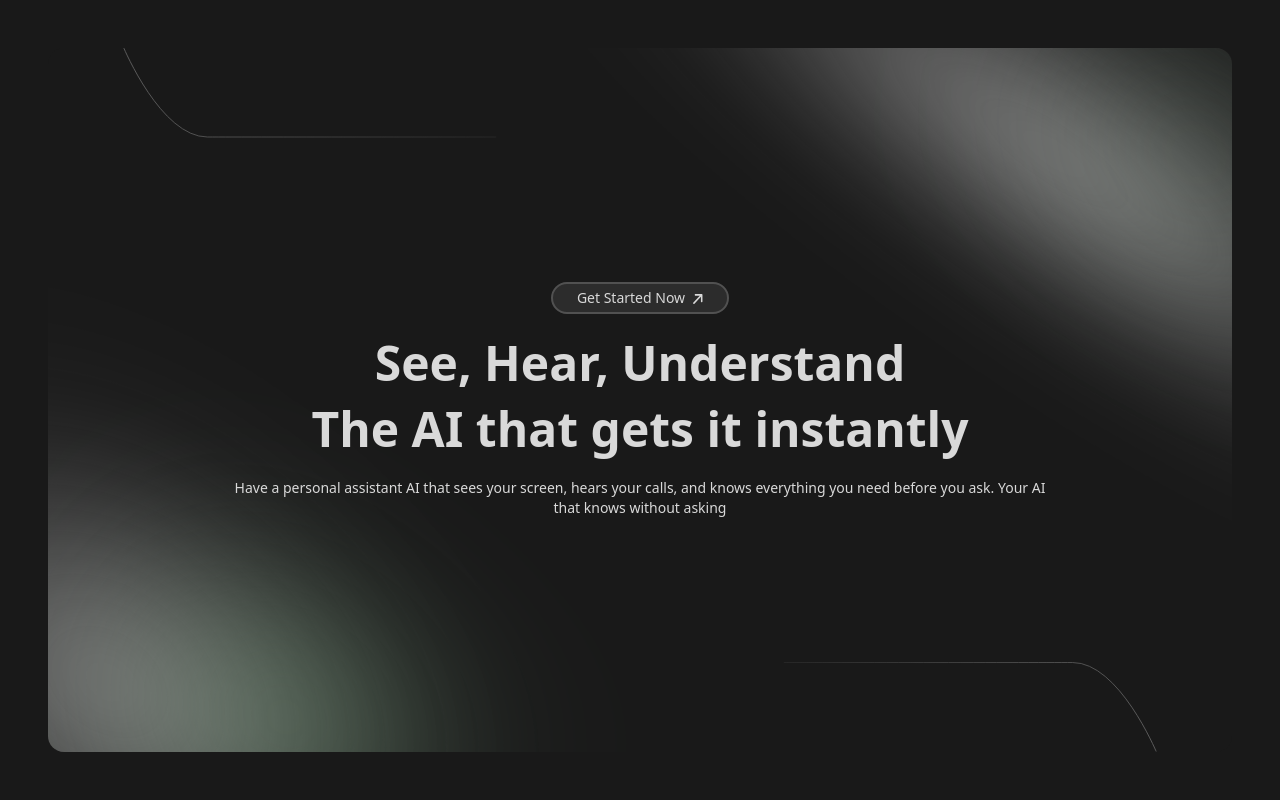
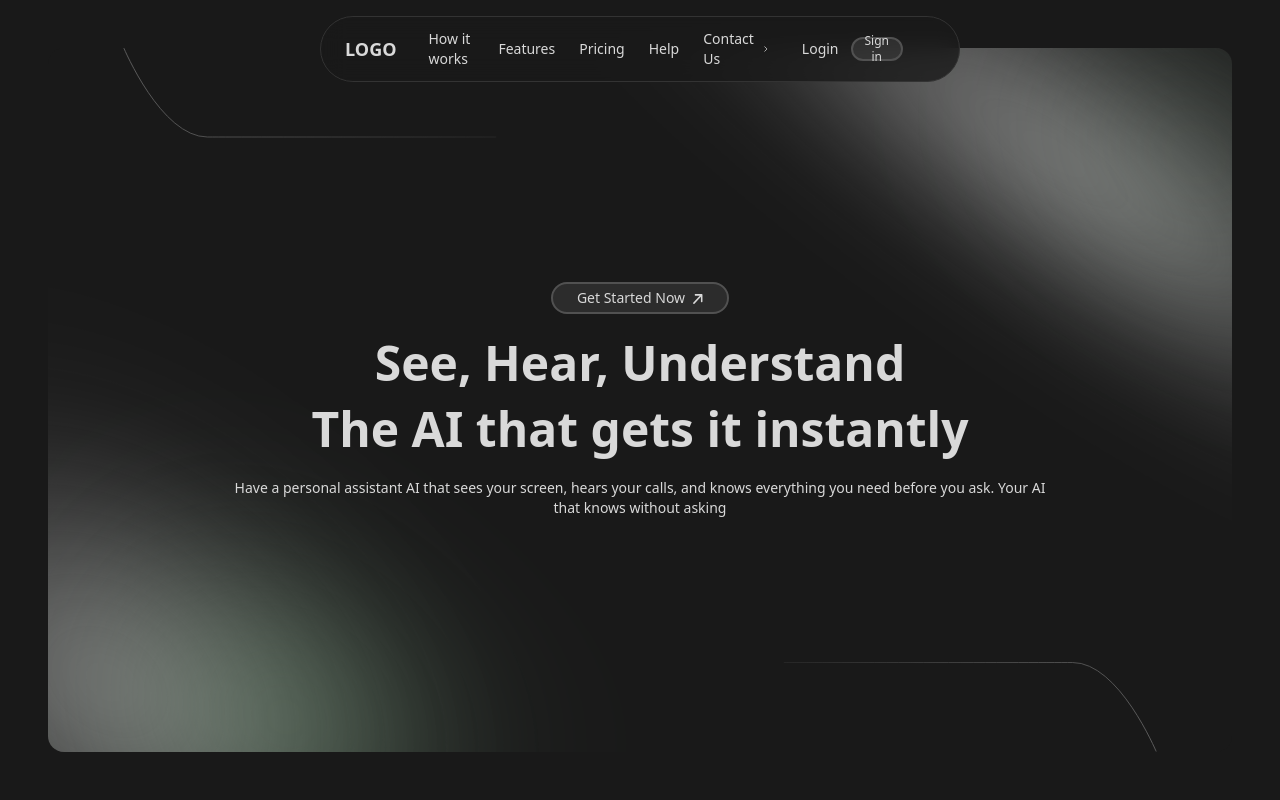
Before and after one commit to 71lols/paradigm-website, a Next.js app in the folder frontend/: page / in a window 1280 px wide. Shown: the top 800 px of the page. Built offline with nearby package versions, Linux system fonts and the light colour scheme.

Commit message:
temp navbar

```diff
--- a/frontend/src/app/page.tsx
+++ b/frontend/src/app/page.tsx
@@ -1,3 +1,4 @@
+import Navbar from "@/components/navbar";
 import Hero from "@/components/home/hero";
 import HowItWorks from "@/components/home/howItWorks";
 import Features from "@/components/home/features";
@@ -6,12 +7,15 @@ import Footer from "@/components/home/footer";
 
 export default function Home() {
   return (
-    <div className="bg-[#191919] w-full min-h-screen p-4 sm:p-6 md:p-8 lg:p-12">
+    <>
+      <Navbar />
+      <div className="bg-[#191919] w-full min-h-screen p-4 sm:p-6 md:p-8 lg:p-12 pt-20">
         <Hero />
         <HowItWorks />
         <Features />
         <CTA />
         <Footer />
       </div>
+    </>
   );
 }
--- /dev/null
+++ b/frontend/src/components/navbar.tsx
@@ -0,0 +1,86 @@
+'use client';
+
+import { useState, useEffect } from 'react';
+import Button from '@/components/UI/whiteButton';
+
+export default function Navbar() {
+  const [isVisible, setIsVisible] = useState(true);
+  const [lastScrollY, setLastScrollY] = useState(0);
+
+  useEffect(() => {
+    const handleScroll = () => {
+      const currentScrollY = window.scrollY;
+
+      // Show navbar when scrolling up, hide when scrolling down
+      if (currentScrollY < lastScrollY || currentScrollY < 100) {
+        setIsVisible(true);
+      } else {
+        setIsVisible(false);
+      }
+
+      setLastScrollY(currentScrollY);
+    };
+
+    window.addEventListener('scroll', handleScroll, { passive: true });
+    return () => window.removeEventListener('scroll', handleScroll);
+  }, [lastScrollY]);
+
+  return (
+    <nav
+      className={`fixed top-4 left-1/2 transform -translate-x-1/2 z-50 transition-all duration-300 ease-in-out ${
+        isVisible ? 'translate-y-0' : '-translate-y-full'
+      }`}
+    >
+      <div className="bg-[#191919]/80 backdrop-blur-md border border-[#333333] rounded-full px-6 py-3">
+        <div className="flex items-center justify-between space-x-8">
+
+          {/* Logo */}
+          <div className="flex-shrink-0">
+            <span className="text-[#D9D9D9] text-lg font-semibold">LOGO</span>
+          </div>
+
+          {/* Desktop Navigation Links */}
+          <div className="hidden md:flex items-center space-x-6">
+            <a href="#how-it-works" className="text-[#D9D9D9] hover:text-white text-sm font-medium transition-colors">
+              How it works
+            </a>
+            <a href="#features" className="text-[#D9D9D9] hover:text-white text-sm font-medium transition-colors">
+              Features
+            </a>
+            <a href="#pricing" className="text-[#D9D9D9] hover:text-white text-sm font-medium transition-colors">
+              Pricing
+            </a>
+            <a href="#help" className="text-[#D9D9D9] hover:text-white text-sm font-medium transition-colors">
+              Help
+            </a>
+            <a href="#contact" className="text-[#D9D9D9] hover:text-white text-sm font-medium transition-colors flex items-center">
+              Contact Us
+              <svg className="ml-1 w-3 h-3" fill="none" stroke="currentColor" viewBox="0 0 24 24">
+                <path strokeLinecap="round" strokeLinejoin="round" strokeWidth={2} d="M10 6L16 12l-6 6" />
+              </svg>
+            </a>
+          </div>
+
+          {/* Right Side - Auth Buttons */}
+          <div className="hidden md:flex items-center space-x-3">
+            <button className="text-[#D9D9D9] hover:text-white text-sm font-medium transition-colors">
+              Login
+            </button>
+            <Button variant="primary" size="sm">
+              Sign in
+            </Button>
+          </div>
+
+          {/* Mobile menu button */}
+          <div className="md:hidden">
+            <button className="text-[#D9D9D9] hover:text-white">
+              <svg className="h-6 w-6" fill="none" viewBox="0 0 24 24" stroke="currentColor">
+                <path strokeLinecap="round" strokeLinejoin="round" strokeWidth={2} d="M4 6h16M4 12h16M4 18h16" />
+              </svg>
+            </button>
+          </div>
+        </div>
+      </div>
+    </nav>
+  );
+}
```
Lines whose indentation alone changed are shown as unchanged.
